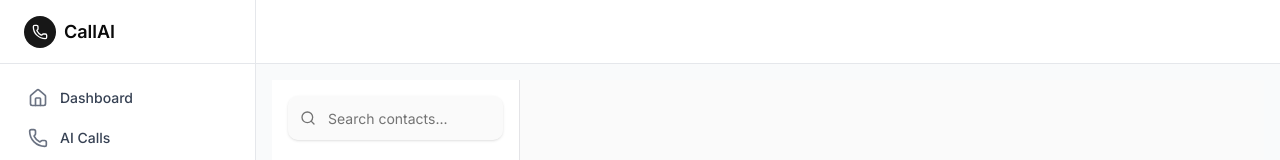
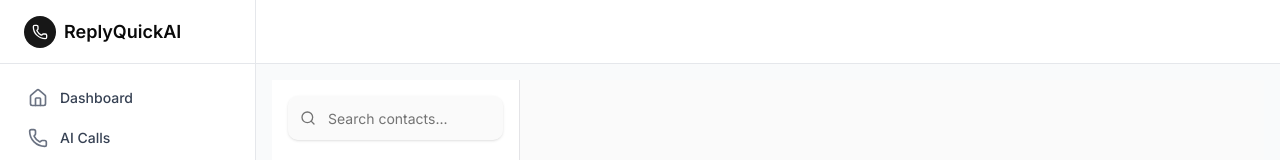
Before and after one commit to tomashladnik/ReplyQuick-v2, a Next.js app: page /msg in a window 1280 px wide. Shown: the top 160 px of the page. Built offline with nearby package versions, Linux system fonts and the light colour scheme; no server answers; the database is empty.

Commit message:
Update Sidebar component to reflect brand name change from "CallAI" to "ReplyQuickAI" for consistent branding across the application.

```diff
--- a/src/components/layout/Sidebar.jsx
+++ b/src/components/layout/Sidebar.jsx
@@ -41,7 +41,7 @@ export function Sidebar({ isOpen, onClose }) {
             <div className="w-8 h-8 rounded-full bg-primary flex items-center justify-center">
               <Phone className="h-4 w-4 text-white" />
             </div>
-            <span className="text-lg font-semibold">CallAI</span>
+            <span className="text-lg font-semibold">ReplyQuickAI</span>
           </div>
           <Button
             variant="ghost"
```
